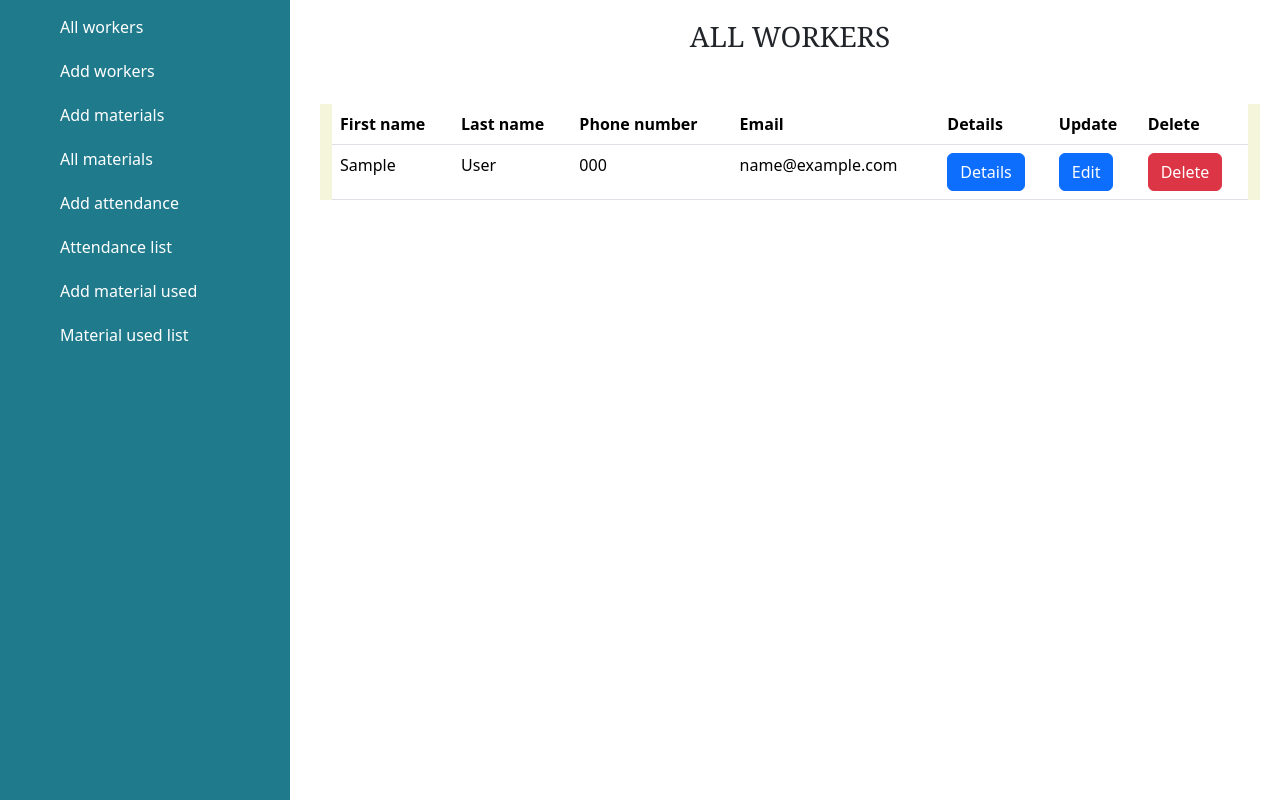
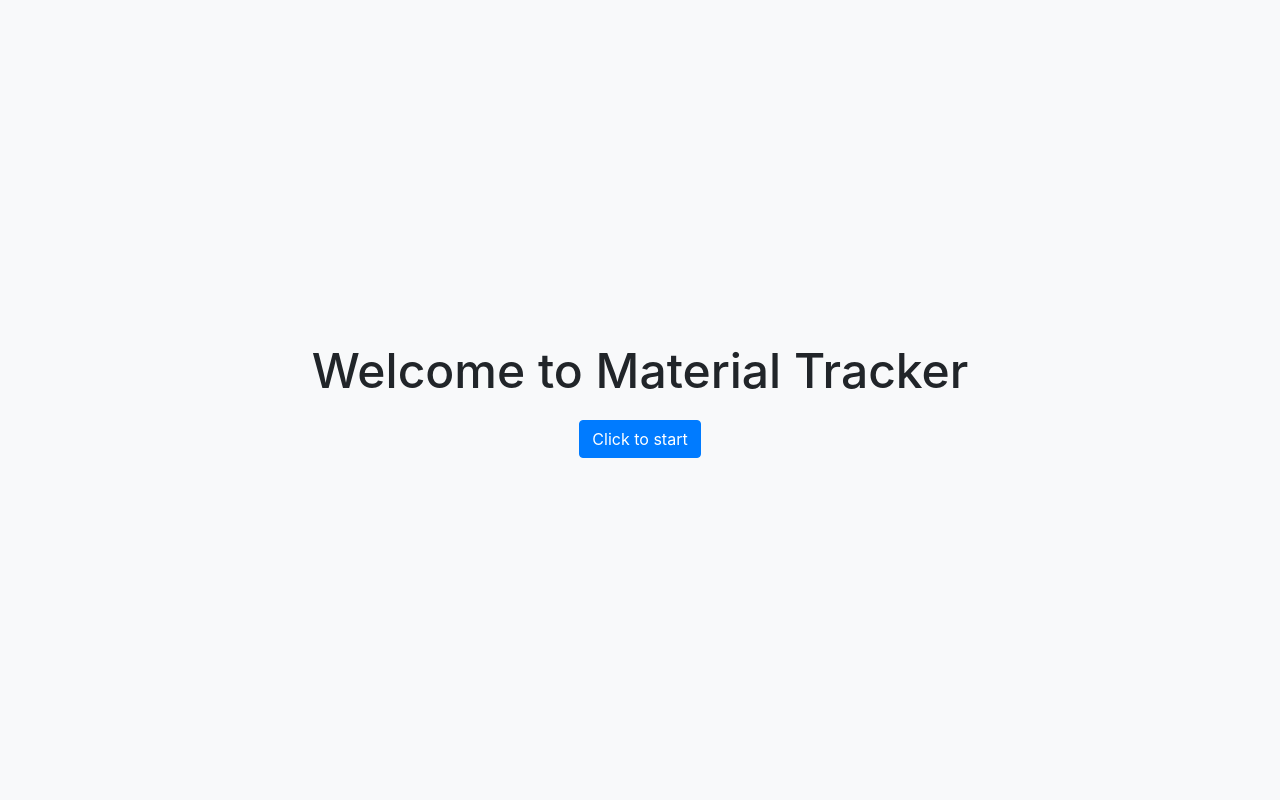
Before and after one commit to EstherAuma/Construction-site, a Django app: page / in a window 1280 px wide. Run offline with Django 5.2, Linux system fonts and the light colour scheme; tables that the repository leaves empty hold one stand-in row (values such as "Sample post"); some libraries are stand-ins or nearby versions.

Commit message:
Create and index page and the css

```diff
--- /dev/null
+++ b/materialTracker/static/index.css
@@ -0,0 +1,19 @@
+body, html {
+    height: 100%;
+    margin: 0;
+    display: flex;
+    align-items: center;
+    justify-content: center;
+    background-color: #f8f9fa;
+}
+.welcome-container {
+    text-align: center;
+}
+.welcome-container h1 {
+    font-size: 3rem;
+    margin-bottom: 20px;
+}
+.welcome-container button {
+    font-size: 1.5rem;
+    padding: 10px 20px;
+}
--- /dev/null
+++ b/materialTracker/templates/pages/index.html
@@ -0,0 +1,18 @@
+{% load static %}
+<!DOCTYPE html>
+<html lang="en">
+<head>
+    <meta charset="UTF-8">
+    <meta name="viewport" content="width=device-width, initial-scale=1.0">
+    <title>Welcome to Material Tracker</title>
+    <link rel="stylesheet" href="https://stackpath.bootstrapcdn.com/bootstrap/4.5.2/css/bootstrap.min.css">
+    <link rel="stylesheet" href="{% static 'index.css' %}">
+
+</head>
+<body>
+    <div class="welcome-container">
+        <h1>Welcome to Material Tracker</h1>
+        <a href="{% url 'materials' %}" class="btn btn-primary">Click to start</a>
+    </div>
+</body>
+</html>
--- a/materialTracker/urls.py
+++ b/materialTracker/urls.py
@@ -4,7 +4,8 @@
 
 urlpatterns = [
     # Template URLS
-    path("", views.workers, name="worker"),
+    path("", views.index, name="index"),
+    path("worker/", views.workers, name="worker"),
     path("addworkers/", views.add_workers, name="addworkers"),
     path("addmaterials/", views.add_materials, name="addmaterials"),
     path("materials/", views.materials, name="materials"),
--- a/materialTracker/views.py
+++ b/materialTracker/views.py
@@ -140,20 +140,18 @@ def edit_workers(request, pk):
 
 
 def edit_materials(request, pk):
-    # Fetch the material object or return a 404 if not found
+
     material = get_object_or_404(Material, pk=pk)
 
-    # Initialize the form with POST data or the current instance
+
     form = MaterialForm(request.POST or None, instance=material)
 
     if request.method == "POST":
-        print("Request Method: POST")  # Debugging line
         if form.is_valid():
-            print("Form is valid.")  # Debugging line
             form.save()
-            return redirect('/materials')  # Adjust the redirect URL if necessary
+            return redirect('/materials')
         else:
-            print("Form errors:", form.errors)  # Print form errors for debugging
+            print("Form errors:", form.errors)
 
     return render(request, "pages/edit-material.html", {"form": form})
 def delete_worker(request, pk):
@@ -189,9 +187,9 @@ def material_usage(request):
     if request.method == "POST":
         form = MaterialUsageForm(request.POST)
         if form.is_valid():
-            # Save the form instance
+
             material_usage = form.save()
-            # After saving, you can redirect or handle other logic
+
             return redirect('/')
     else:
         form = MaterialUsageForm()
@@ -202,3 +200,7 @@ def material_usage(request):
 def material_usage_list(request):
     material_usages = MaterialUsage.objects.all()
     return render(request, 'pages/material-usage-list.html', {'usage': material_usages})
+
+
+def index(request):
+    return render(request, 'pages/index.html')
```
Also changed, not shown: materialTracker/static/main.css (line endings or trailing spaces).
